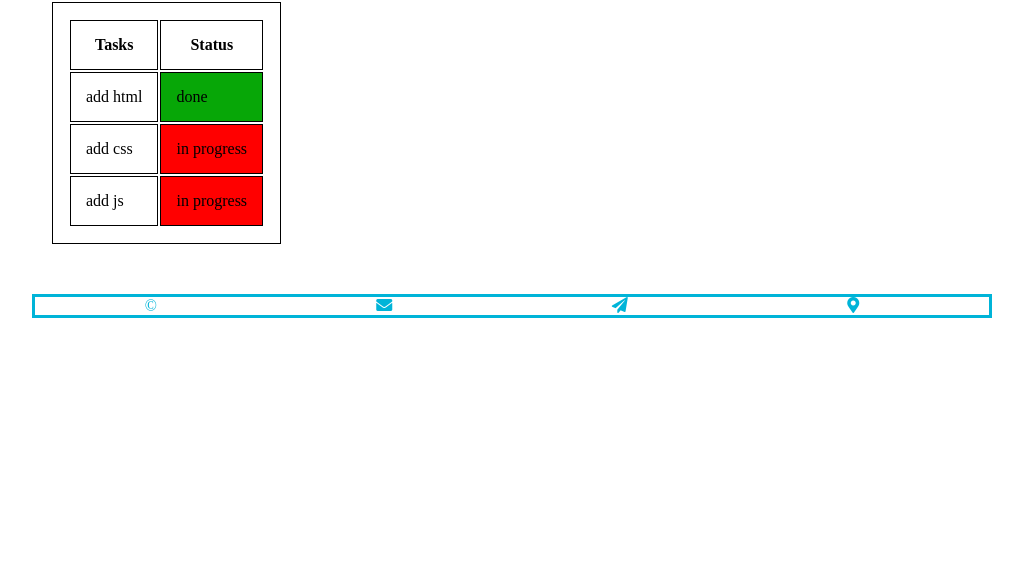
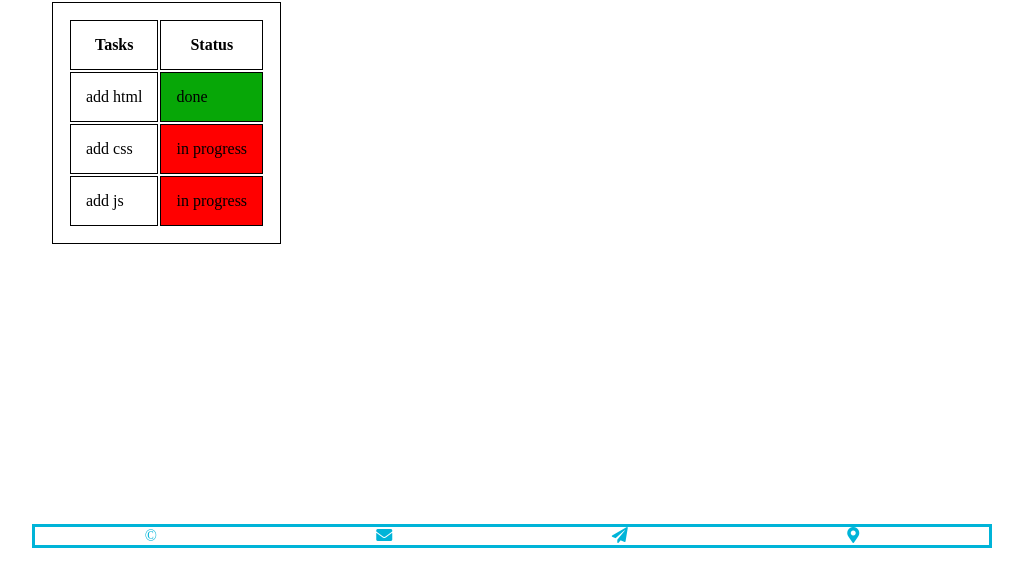
Before and after one commit to Bashar-Owainat/todo-project, a plain HTML site: page index.html in a window 1280 px wide. Shown: the part 156-742 px from the top of the page, without its empty margins (128-1151 px from the left). Drawn offline with Linux system fonts and the light colour scheme.

Commit message:
edited the footer

```diff
--- a/style.css
+++ b/style.css
@@ -99,6 +99,9 @@ header  a{
 }
 
 
+footer{
+    margin-top: 280px;
+}
 
 footer div {
 
```
